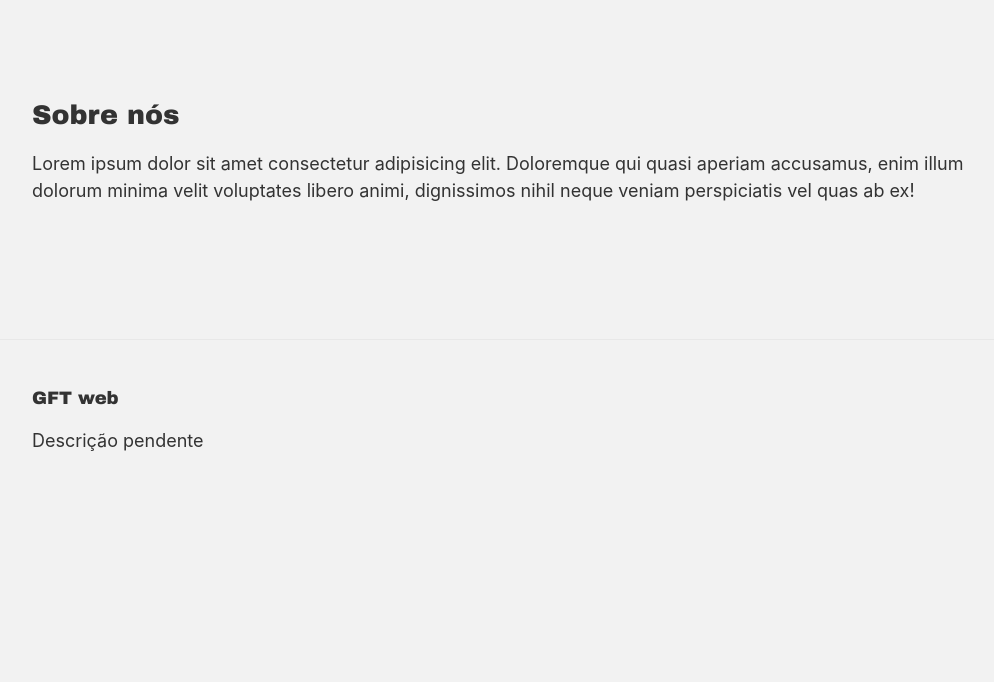
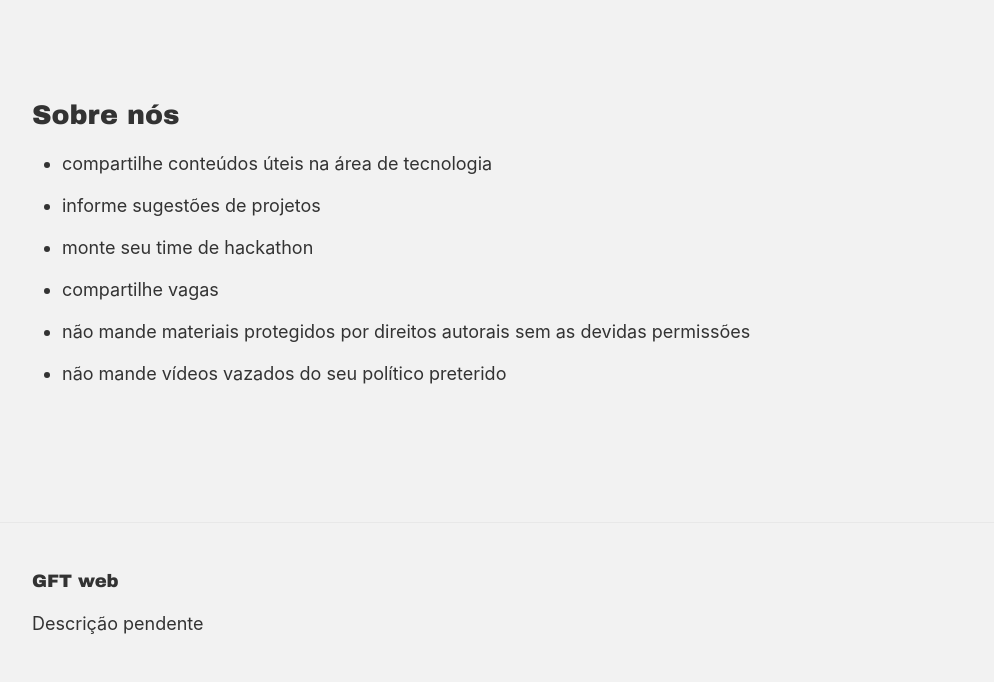
Before and after one commit to agenciagift/agenciagift.github.io, a Jekyll site: the page built from index.html, in a window 1280 px wide. Shown: the part 717-1399 px from the top of the page, without its empty margins (138-1132 px from the left). Built offline with Jekyll 4.4.1, drawn with Linux system fonts in a browser that asks for light colours; before the commit the page ends 1216 px from its top, so only the background shows below that.

Commit message:
Regras da comuna

```diff
--- a/_includes/sections/about.html
+++ b/_includes/sections/about.html
@@ -1,9 +1,12 @@
 
 <div class="wrapper">
     <h2>Sobre nós</h2>
-    <p>
-        Lorem ipsum dolor sit amet consectetur adipisicing elit.
-        Doloremque qui quasi aperiam accusamus, enim illum dolorum
-        minima velit voluptates libero animi, dignissimos nihil
-        neque veniam perspiciatis vel quas ab ex!</p>
+    <ul>
+        <li>compartilhe conteúdos úteis na área de tecnologia</li>
+        <li>informe sugestões de projetos</li>
+        <li>monte seu time de hackathon</li>
+        <li>compartilhe vagas</li>
+        <li>não mande materiais protegidos por direitos autorais sem as devidas permissões</li>
+        <li>não mande vídeos vazados do seu político preterido</li>
+    </ul>
 </div>
```
